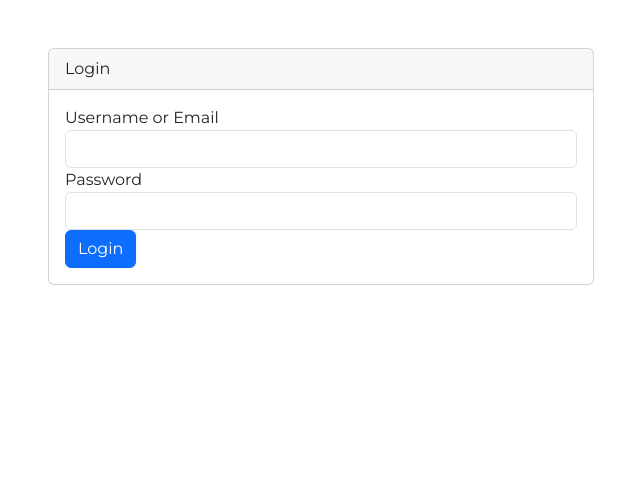
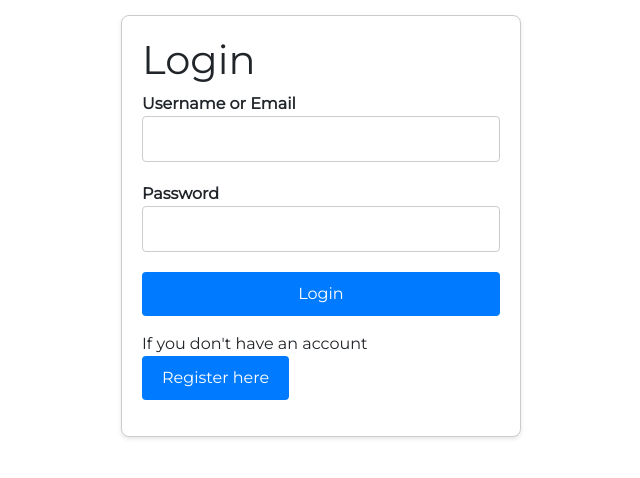
Before and after one commit to ArhipDolya/MelodyMasterQuiz, a Django app: page /accounts/login/ in a window 1280 px wide. Shown: the part 80-558 px from the top of the page, without its empty margins (319-959 px from the left). Run offline with Django 4.2, Linux system fonts and the light colour scheme; some libraries are stand-ins or nearby versions.

Commit message:
Add another styling to login page

```diff
--- a/AccountsApp/templates/AccountsApp/login.html
+++ b/AccountsApp/templates/AccountsApp/login.html
@@ -5,15 +5,16 @@
     <title>Login</title>
 {% endblock %}
 
+{% block cssLink %}
+    <link rel='stylesheet' href="{% static 'css/registration.css' %}">
+{% endblock %}
+
 {% block content %}
-    <div class="container mt-5">
-        <div class="row justify-content-center">
-            <div class="col-md-6">
-                <div class="card">
-                    <div class="card-header">Login</div>
-                    <div class="card-body">
-                        <form method="POST">
+    <div class="registration-container">
+        <h1>Login</h1>
+        <form method="POST" class="registration-form">
             {% csrf_token %}
+
             <div class="form-group">
                 <label for="username_or_email">Username or Email</label>
                 <input type="text" class="form-control" id="username_or_email" name="username_or_email" required>
@@ -25,10 +26,8 @@
             </div>
 
             <button type="submit" class="btn btn-primary">Login</button>
+
+            <p class="mt-3">If you don't have an account <a href="{% url 'AccountsApp:register' %}" class="btn btn-link" style='text-decoration:none;'>Register here</a></p>
         </form>
     </div>
-                </div>
-            </div>
-        </div>
-    </div>
 {% endblock %}
--- a/AccountsApp/templates/AccountsApp/registration.html
+++ b/AccountsApp/templates/AccountsApp/registration.html
@@ -42,7 +42,7 @@
 
             <button type="submit" class="btn btn-primary">Register</button>
 
-            <p>If you already have an account <a href="{% url 'AccountsApp:login' %}">Log In here</a></p>
+            <p class="mt-3">If you already have an account <a href="{% url 'AccountsApp:login' %}" class="btn btn-link" style='text-decoration:none;'>Log In here</a></p>
         </form>
     </div>
 {% endblock %}
--- a/AccountsApp/views.py
+++ b/AccountsApp/views.py
@@ -2,6 +2,7 @@ from django.shortcuts import render, redirect
 from .forms import LoginForm, RegisterForm
 from django.contrib.auth import login, authenticate
 from django.contrib import messages
+from django.contrib.auth.models import User
 
 
 def login_view(request):
@@ -31,6 +32,11 @@ def register_view(request):
         if form.is_valid():
             user = form.save(commit=False)
             user.username = user.username.lower()
+
+            if is_password_used(user.password):
+                form.add_error('password1', 'This password is already in use. Please, change to another.')
+                return render(request, 'AccountsApp/registration.html', {'form': form})
+
             user.save()
 
             # Specify the authentication backend
@@ -42,3 +48,9 @@ def register_view(request):
         form = RegisterForm()
 
     return render(request, 'AccountsApp/registration.html', {'form': form})
+
+
+# Check if any user has the same password hash
+def is_password_used(password):
+    users_with_same_password = User.objects.filter(password__iexact=password)
+    return users_with_same_password.exists()
--- a/MelodyQuizApp/templates/MelodyQuizApp/QuizGame.html
+++ b/MelodyQuizApp/templates/MelodyQuizApp/QuizGame.html
@@ -28,13 +28,15 @@
                                         <span id="result-message-text"></span>
                                     </div>
                                 </form>
+
                             {% endif %}
                         {% endif %}
 
                         {% if not user.is_authenticated %}
                             <h3 class="mb-3">
                                 To get this functionality you firstly need to
-                                <a href="{% url 'AccountsApp:register' %}">Register</a> your account
+                                <a href="{% url 'AccountsApp:register' %}" style='text-decoration:none'>Register</a>
+                                or <a href="{% url 'AccountsApp:login' %}" style='text-decoration:none'>Login</a> your account!
                             </h3>
                         {% endif %}
                     </div>
--- a/MelodyQuizApp/templates/MelodyQuizApp/homepage.html
+++ b/MelodyQuizApp/templates/MelodyQuizApp/homepage.html
@@ -9,8 +9,10 @@
         <div class="container text-center mt-5">
             <h1 class="mb-4">Welcome to MelodyMasterQuiz</h1>
 
-            <div class="welcome-message p-4">
-                <h2 class="mb-3">To access full functionality, please <a href="{% url 'spotify_auth_app:profile' %}">Log in</a> with your Spotify account.</h2>
+            <div class="card p-4">
+                <h2 class="card-title mb-3">To access full functionality, please <a href="{% url 'spotify_auth_app:profile' %}" class="btn btn-primary">Log in</a>
+                     with your <span style='color:green;'>Spotify</span> account.
+                </h2>
             </div>
         </div>
     {% endif %}
```
Also changed, not shown: db.sqlite3. Lines whose indentation alone changed are shown as unchanged.
